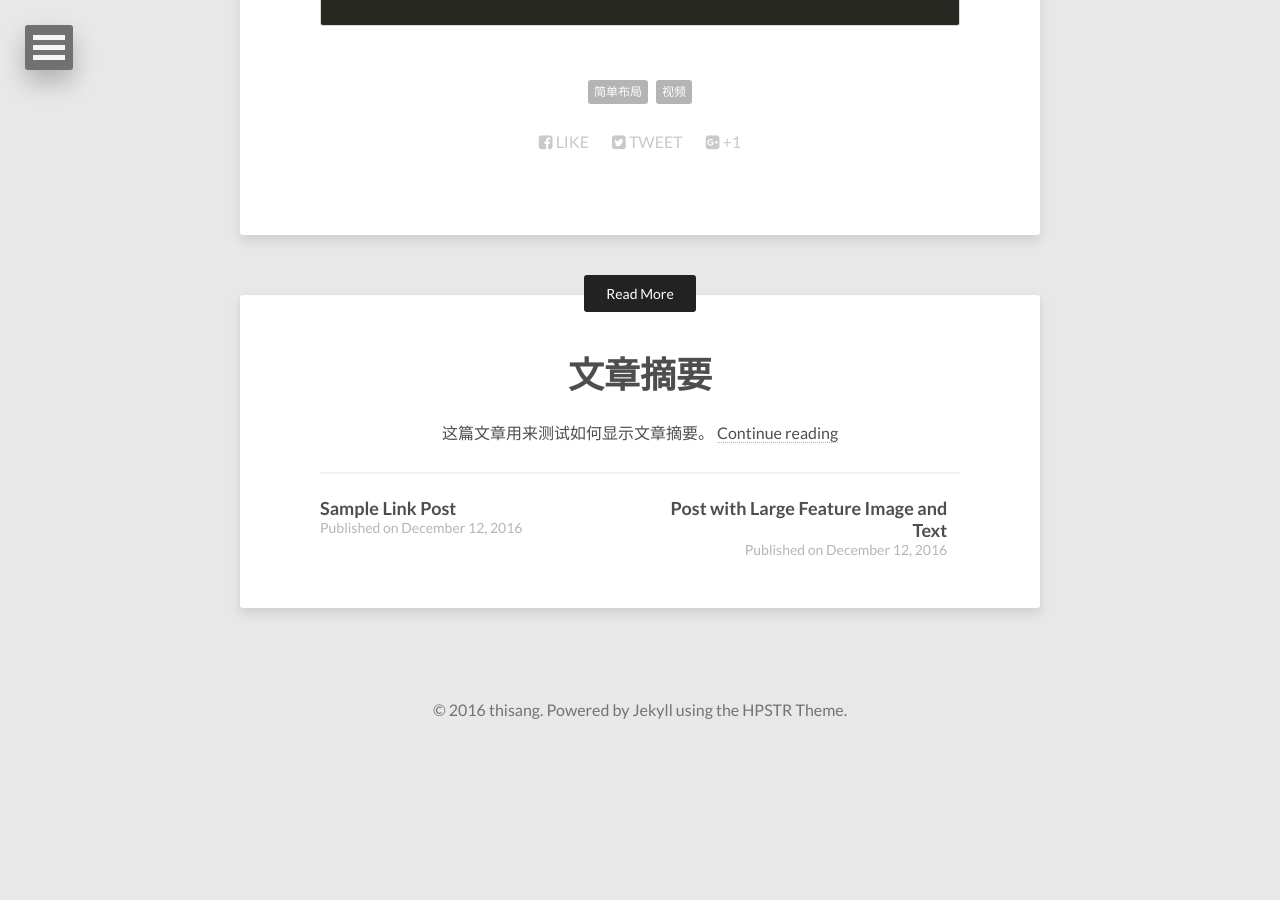
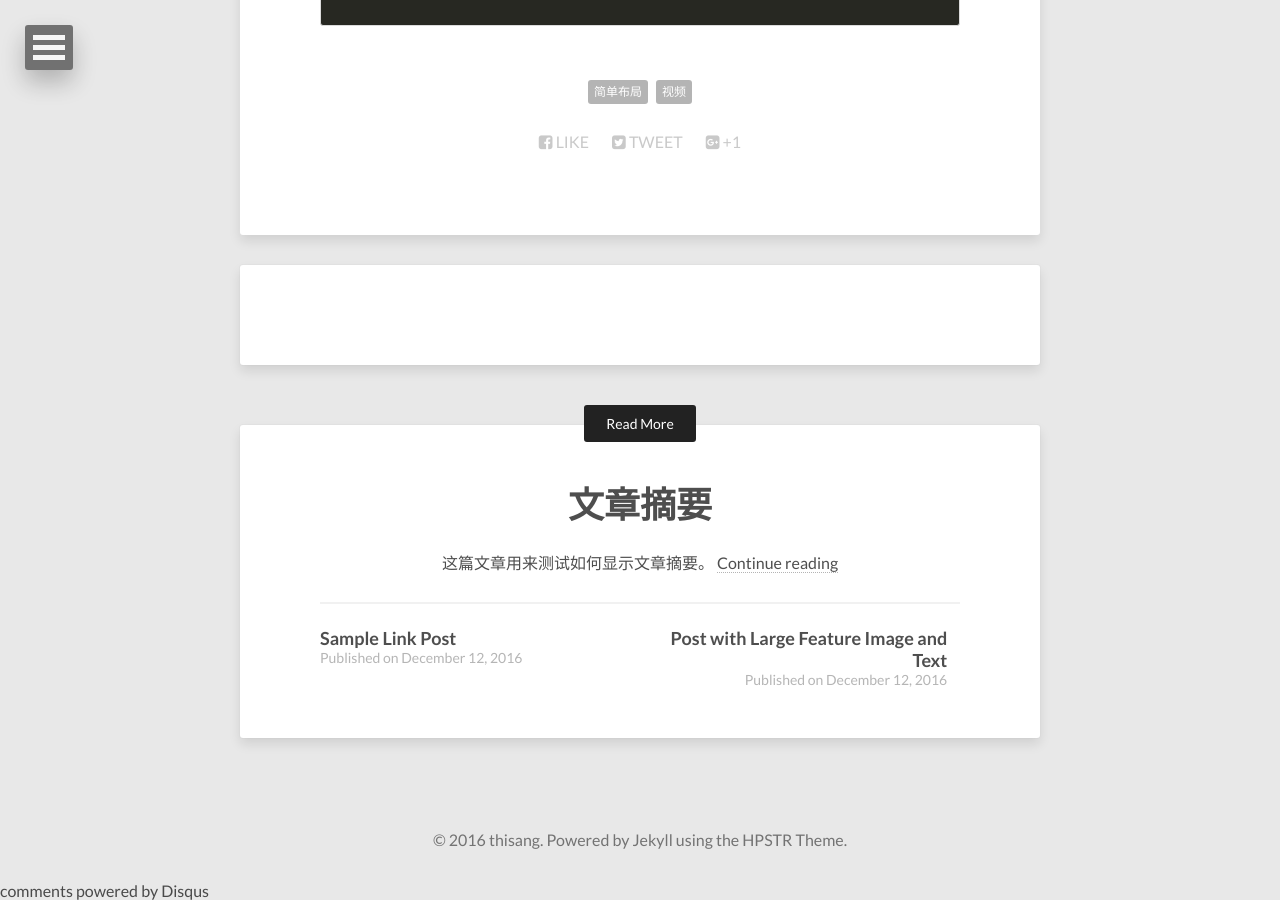
Before and after one commit to tangith/tangith.github.io, a Jekyll site: the page built from _posts/2016-12-12-视频测试.md, in a window 1280 px wide and 900 px high, scrolled down 864 px. Built offline with Jekyll 4.4.1, drawn with Linux system fonts in a browser that asks for light colours; nearby versions of some CDN libraries; comment, search, counter and statistics services are not loaded; before the commit the page ends 1615 px from its top, so only the background shows below that; some of the changed lines change nothing that is shown.

Commit message:
测试disqus和摘要

```diff
--- a/_config.yml
+++ b/_config.yml
@@ -1,6 +1,6 @@
 title:            thisang
 description:      重要的东西用眼睛是看不见的。
-disqus_shortname:
+disqus_shortname: tangith
 reading_time:     true
 words_per_minute: 200
 # Your site's domain goes here (eg: https://mmistakes.github.io, http://yourdomain.com, etc)
--- a/_posts/2016-12-12-视频测试.md
+++ b/_posts/2016-12-12-视频测试.md
@@ -3,6 +3,7 @@
 title: "发布一篇带视频的文章"
 description: "如果你不是太懒的话...在这里自定义描述"
 tags: [简单布局, 视频]
+excerpt_separator: ""
 ---
 
 <iframe width="640" height="398" src="http://cdn.aixifan.com/player/ACFlashPlayer.out.swf?vid=4609083&ref=http://www.acfun.tv/v/ac3321566" id="ACFlashPlayer-re" frameborder="0"></iframe>
--- a/index.html
+++ b/index.html
@@ -33,6 +33,10 @@
       <h1 class="entry-title"><a href="{{ site.url }}{{ post.url }}" rel="bookmark" title="{{ post.title }}" itemprop="url">{{ post.title }}</a></h1>
     {% endif %}
   </header>
+  <!-- <div class="entry-content">
+        {{ post.content }}
+  </div> -->
+  <!-- 把原来的页面主体内容换成摘要了 -->
   <div class="entry-content">
     {{ post.excerpt | strip_html }}
   </div><!-- /.entry-content -->
```
